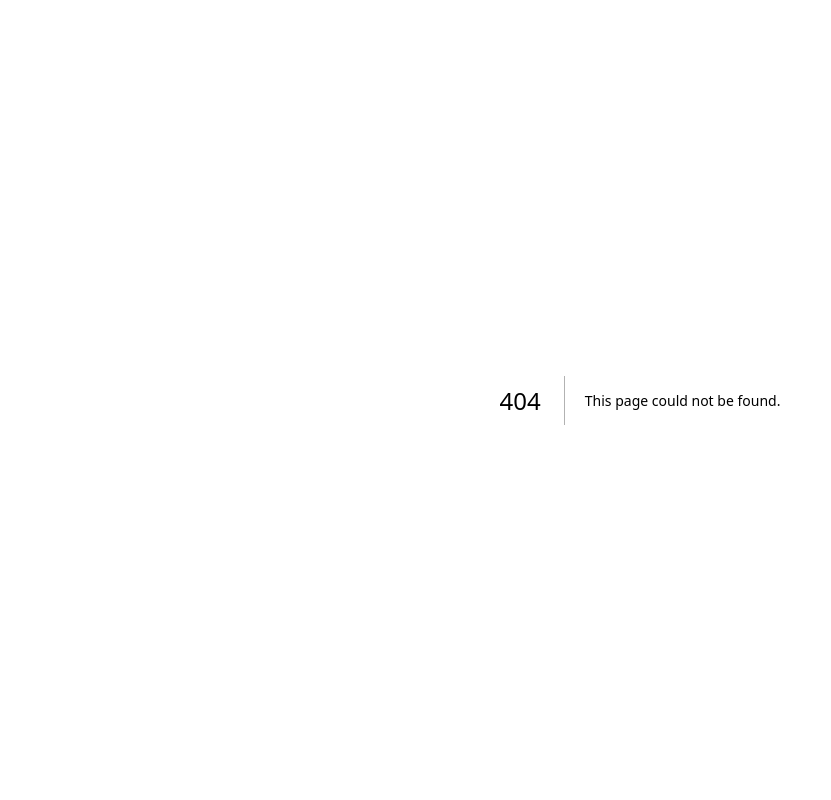
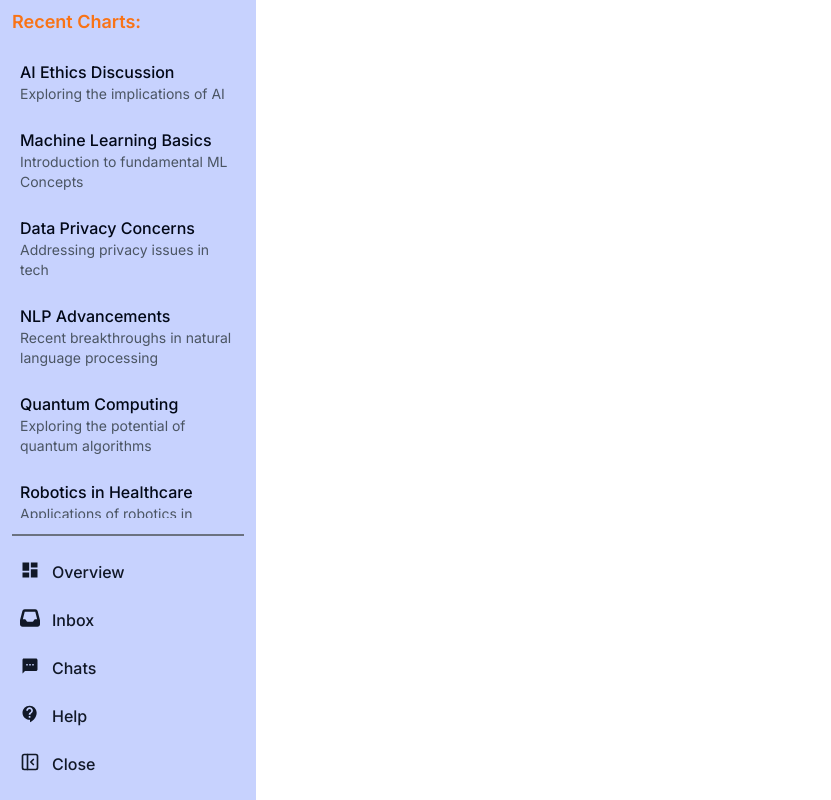
Before and after one commit to Lemirq/HelpMeAI, a Next.js app: page /sidebar/comp in a window 1280 px wide. Before the commit this address had no page. Shown: the whole page, without its empty margins (0-831 px from the left). Built offline with nearby package versions, Linux system fonts and the light colour scheme.

Commit message:
Latest side comp added

```diff
--- /dev/null
+++ b/app/sidebar/comp/page.tsx
@@ -0,0 +1,122 @@
+'use client'
+import React, { useState } from 'react';
+import { MdDashboard } from "react-icons/md";
+import { FaInbox } from "react-icons/fa6";
+import { IoMdText } from "react-icons/io";
+import { MdContactSupport } from "react-icons/md";
+import { LuPanelLeftClose, LuPanelLeftOpen } from "react-icons/lu";
+import Link from 'next/link';
+import { AppRoutes } from '@/lib/routes';
+
+type RecentChart = {
+    id: number;
+    title: string;
+    description: string;
+}
+
+const recentCharts: RecentChart[] = [
+    {
+        id: 1,
+        title: "AI Ethics Discussion",
+        description: "Exploring the implications of AI"
+    },
+    {
+        id: 2,
+        title: "Machine Learning Basics",
+        description: "Introduction to fundamental ML Concepts"
+    },
+    {
+        id: 3,
+        title: "Data Privacy Concerns",
+        description: "Addressing privacy issues in tech"
+    },
+    {
+        id: 4,
+        title: "NLP Advancements",
+        description: "Recent breakthroughs in natural language processing"
+    },
+    {
+        id: 5,
+        title: "Quantum Computing",
+        description: "Exploring the potential of quantum algorithms"
+    },
+    {
+        id: 6,
+        title: "Robotics in Healthcare",
+        description: "Applications of robotics in medical field"
+    },
+    {
+        id: 7,
+        title: "Blockchain Technology",
+        description: "Understanding decentralized systems"
+    }
+]
+
+export default function Sidebar() {
+    const [isOpen, setIsOpen] = useState(true);
+
+    const toggleSidebar = () => {
+        setIsOpen(!isOpen);
+    };
+
+    return (
+        <aside
+            id="sidebar"
+            className={`fixed top-0 left-0 z-40 h-screen transition-all duration-300 ${
+                isOpen ? 'w-64' : 'w-16'
+            } bg-indigo-200 dark:bg-gray-800 flex flex-col`}
+            aria-label="Sidebar"
+        >
+            {isOpen && (
+                <div className="flex-grow overflow-y-auto px-3 scrollbar-hide">
+                    <h3 className="text-lg font-semibold mb-2 sticky top-0 text-orange-500 bg-indigo-200 py-2">
+                        Recent Charts:
+                    </h3>
+                    {recentCharts.map((chart) => (
+                        <div key={chart.id} className="mb-2 hover:bg-gray-100 hover:cursor-pointer rounded-lg p-2">
+                            <a href="#" className="font-medium hover:cursor-pointer">
+                                {chart.title}
+                            </a>
+                            <p className="text-sm text-gray-600">{chart.description}</p>
+                        </div>
+                    ))}
+                </div>
+            )}
+            <div className="mt-auto px-3 py-4">
+                <hr className="border border-gray-500 mb-4" />
+                <ul className="space-y-2 font-medium">
+                    <li>
+                        <Link href={AppRoutes.HOME} className="flex p-2 text-gray-900 rounded-lg dark:text-white hover:bg-gray-100 dark:hover:bg-gray-700 group">
+                            <MdDashboard size={20} />
+                            {isOpen && <span className="ms-3">Overview</span>}
+                        </Link>
+                    </li>
+                    <li>
+                        <Link href={AppRoutes.HOME}className="flex p-2 text-gray-900 rounded-lg dark:text-white hover:bg-gray-100 dark:hover:bg-gray-700 group">
+                            <FaInbox size={20} />
+                            {isOpen && <span className="ms-3">Inbox</span>}
+                        </Link>
+                    </li>
+                    <li>
+                        <Link href={AppRoutes.HOME}  className="flex p-2 text-gray-900 rounded-lg dark:text-white hover:bg-gray-100 dark:hover:bg-gray-700 group">
+                            <IoMdText size={20} />
+                            {isOpen && <span className="ms-3">Chats</span>}
+                        </Link>
+                    </li>
+                    <li>
+                        <Link href={AppRoutes.HOME} className="flex p-2 text-gray-900 rounded-lg dark:text-white hover:bg-gray-100 dark:hover:bg-gray-700 group">
+                            <MdContactSupport size={20} />
+                            {isOpen && <span className="ms-3">Help</span>}
+                        </Link>
+                    </li>
+                    <li>
+                        <button onClick={toggleSidebar} className="w-full flex p-2 text-gray-900 rounded-lg dark:text-white hover:bg-gray-100 dark:hover:bg-gray-700 group">
+                            {isOpen ? <LuPanelLeftClose size={20} /> : <LuPanelLeftOpen size={20} />}
+                            {isOpen && <span className="ms-3">Close</span>}
+                        </button>
+                    </li>
+                </ul>
+            </div>
+        </aside>
+    );
+}
```
